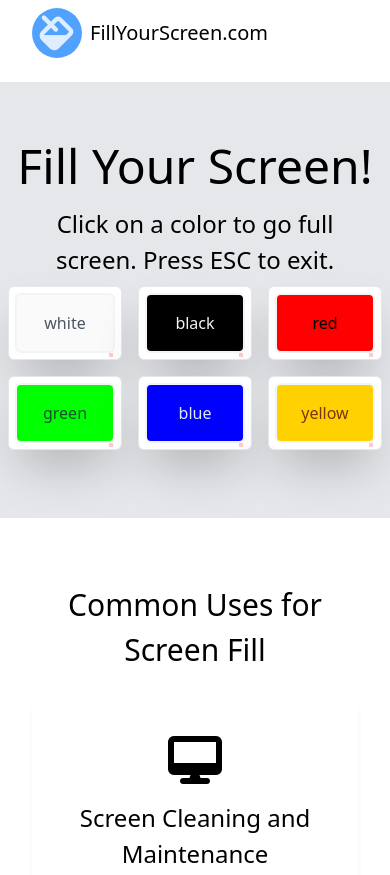
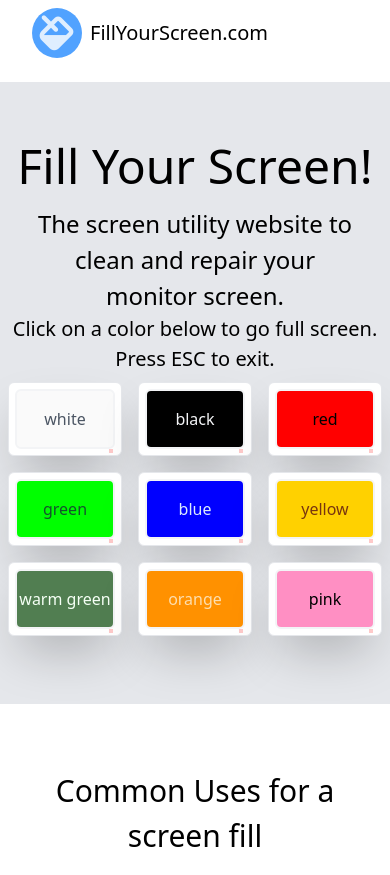
Before and after one commit to clockwerkz/screen-buttons, a website built with Vite: page index.html in a window 390 px wide. Shown: the top 875 px of the page. Built offline with nearby package versions, Linux system fonts and the light colour scheme.

Commit message:
adding another use section, adding more color options

```diff
--- a/index.html
+++ b/index.html
@@ -20,7 +20,8 @@
   </nav>
   <section id="hero" class="hero">
     <h1 class="hero-title">Fill Your Screen! <i class="fa-solid fa-arrow-up-right-from-square"></i></h1>
-    <h2 class="hero-subtitle">Click on a color to go full screen. Press ESC to exit. </h3>
+    <h2 class="hero-subtitle">The screen utility website to clean and repair your monitor screen. </h2>
+    <h2 class="hero-text">Click on a color below to go full screen. Press ESC to exit. </h2>
     <div id="button-container" class="button-container">
       <div class="screen-overlay">
         <button class="color-button white-overlay" onclick="showOverlay('white')" />
@@ -46,10 +47,22 @@
         <button class="color-button yellow-overlay" onclick="showOverlay('#ffd100')" />
         <p class="btn-text btn-text-yellow">yellow</p>
       </div>
+      <div class="screen-overlay">
+        <button class="color-button warm-green-overlay" onclick="showOverlay('#517e51')" />
+        <p class="btn-text btn-text-lt-green">warm green</p>
+      </div>
+      <div class="screen-overlay">
+        <button class="color-button orange-overlay" onclick="showOverlay('#ff9100')" />
+        <p class="btn-text btn-text-orange">orange</p>
+      </div>
+      <div class="screen-overlay">
+        <button class="color-button pink-overlay" onclick="showOverlay('#ff8fc3')" />
+        <p class="btn-text btn-pink-orange">pink</p>
+      </div>
     </div>
   </section>
   <section id="common-uses">
-    <h2>Common Uses for Screen Fill</h2>
+    <h2>Common Uses for a screen fill</h2>
     <div class="card-container">
       <div class="card">
         <i class="fa-solid fa-desktop large-icon"></i>
@@ -81,8 +94,8 @@
     </div>
   </section>
   <section id="other-uses">
-    <h2>Other Uses</h2>
-    <div>
+    <h2>Other Uses for Filling the screen with a color</h2>
+    <div class="mt-8">
       <div class="p-div">
         <img src="images/ProjectionMapping.jpeg" class="img" alt="A rendered night time image of a house with a holiday display of snowflakes and peppermint projected on the front of the house."/>
         <div class="article-body">
@@ -98,7 +111,17 @@
         <div class="article-body">
           <h3 class="article-title">Lighting for Film and Social Media</h3>
           <p class="article-copy">Fill lighting is an essential component in film and social media production, used to balance shadows and enhance the subject’s visibility. Unlike key lighting, which provides the primary illumination, fill lighting softens harsh contrasts and ensures a more even, natural look. This technique is crucial in interviews, vlogs, and cinematic scenes where proper lighting creates a polished, professional aesthetic. In social media content, where creators often work with minimal equipment, finding an accessible and effective fill light source can be a challenge.</p>
-          <p class="article-copy">Websites like <span class="text-bold">fillyourscreen.com</span> offer a simple yet effective solution by turning any monitor or handheld device into a solid-color light source. By displaying a bright white or softly colored screen, users can create instant fill lighting without expensive gear. This approach is particularly useful for mobile creators, streamers, or anyone needing quick, adjustable lighting for their setup. Whether brightening a face during a livestream or adding a subtle glow for a photoshoot, an on-screen light tool provides an easy way to enhance video and photo quality with minimal effort.</p>
+          <p class="article-copy">Websites like <a href="fillyourscreen.com" class="text-bold">fillyourscreen.com</a> offer a simple yet effective solution by turning any monitor or handheld device into a solid-color light source. By displaying a bright white or softly colored screen, users can create instant fill lighting without expensive gear. This approach is particularly useful for mobile creators, streamers, or anyone needing quick, adjustable lighting for their setup. Whether brightening a face during a livestream or adding a subtle glow for a photoshoot, an on-screen light tool provides an easy way to enhance video and photo quality with minimal effort.</p>
+        </div>
+      </div>
+    </div>
+    <div class="mt-8">
+      <div class="p-div">
+        <img src="images/calmdeskenvironment.jpeg" class="img" alt="A calm serene office space with a computer monitor, keyboard and mouse, and with soft warm sunlight eminating from a window to the right."/>
+        <div class="article-body">
+          <h3 class="article-title">Calm and Relaxing Office</h3>
+          <p class="article-copy">Blocking out your screen with a full color background is a simple yet effective way to enhance productivity and focus. By eliminating visual clutter, distractions such as open tabs, notifications, or desktop icons are removed, allowing for deeper concentration on the task at hand. Studies show that excessive screen stimuli can lead to cognitive overload, reducing efficiency and increasing mental fatigue. Choosing a solid color, especially a neutral and calming one, helps create a mental reset, making it easier to regain focus when transitioning between tasks.</p>
+          <p class="article-copy">For optimal results, selecting the right color is crucial. A warm green can evoke feelings of balance and tranquility, reducing stress while promoting concentration. Soft yellow, on the other hand, is known to enhance clarity and boost mood without being overpowering. Unlike stark white or harsh blue tones, these colors provide a comfortable visual experience that encourages sustained focus. By incorporating this simple technique, users can take control of their digital workspace and improve overall workflow efficiency. Visit <a href="fillyourscreen.com" class="text-bold">fillYourScreen.com</a> to explore tools that help you create an optimized screen experience for better productivity.</p>
         </div>
       </div>
     </div>
--- a/src/style.css
+++ b/src/style.css
@@ -75,6 +75,13 @@ nav {
   }
 }
 
+.hero-text {
+  text-align: center;
+  font-size: 1.25rem;
+  font-weight: 300;
+  margin-bottom: 0;
+}
+
 .hero > h1 > i {
   @media screen and (max-width: 768px) {
     display: none;
@@ -108,6 +115,18 @@ nav {
 }
 .btn-text-yellow {
   color: #78350f;
+}
+
+.btn-text-lt-green {
+  color: #f5fff5;
+}
+
+.btn-text-orange {
+  color: #fddeae;
+}
+
+.btn-text-pink {
+  color: #520036;
 }
 
 .rgb-bar {
@@ -310,10 +329,23 @@ footer {
   background-color: #00FF00;
 }
 
+.warm-green-overlay {
+  background-color: #517e51;
+}
+
 .yellow-overlay {
   background-color: #ffd100;
 }
 
+.orange-overlay {
+  background-color: #ff9100;
+}
+
+.pink-overlay {
+  background-color: #ff8fc3;
+}
+
+
 .blue-overlay {
   background-color: #0000FF;
 }
```
Also changed, not shown: images/calmdeskenvironment.jpeg (added).
